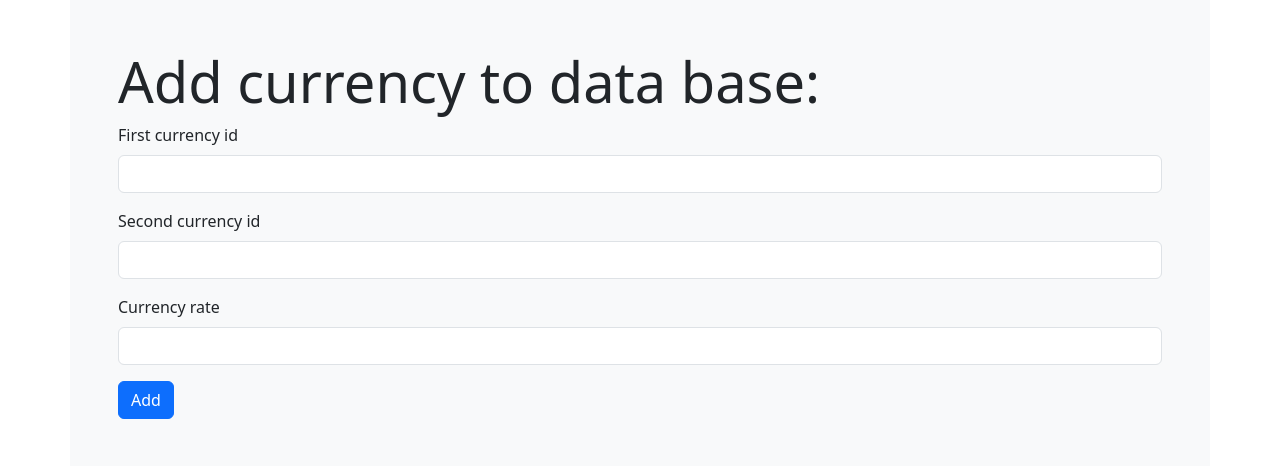
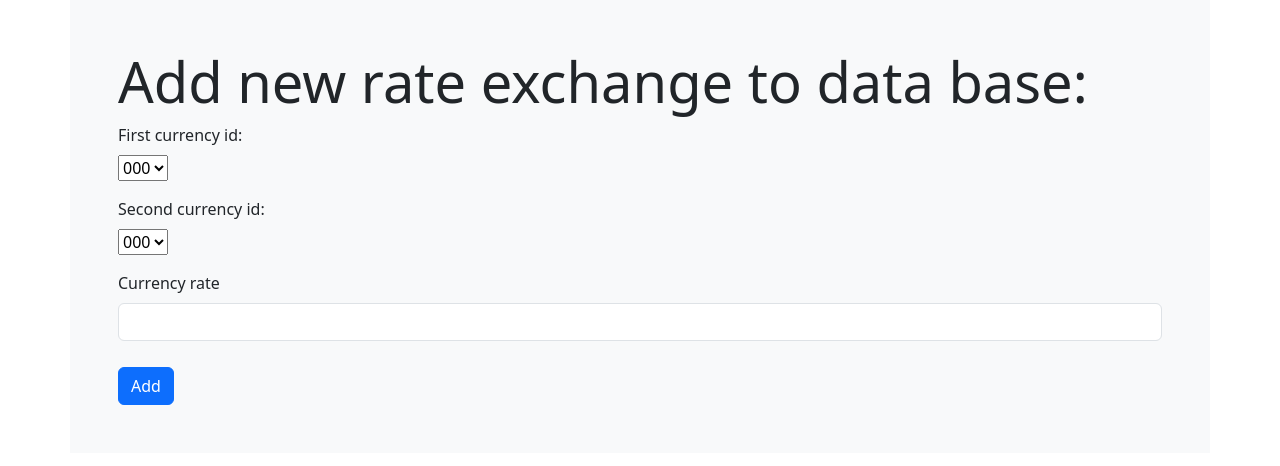
Before and after one commit to ilyag26/currency-exchanger, a Flask app: template templates/rate-add.html in a window 1280 px wide. Shown: the top 466 px of the page. Run offline with Flask 3, Linux system fonts and the light colour scheme; the template is opened without the code that fills it: most values are stand-ins (such as "Sample title", 1, 10 or a date in 2020).

Commit message:
added interface for the currency exchange process

```diff
--- a/handlers/rutes.py
+++ b/handlers/rutes.py
@@ -27,9 +27,15 @@ def list_currency():
 def add_currency():
     return render_template('currency-add.html')
 
-@app.route('/add_currency/<code>')
-def add_currency_result(code):
-    return render_template('currency-add.html', code1 = code)
+@app.route('/process_currency', methods=['POST'])
+def add_currency_result():
+
+    code = request.form['code']
+    fullname = request.form['fullname']
+    sign = request.form['sign']
+
+    requests.post(f"http://localhost:8080/currency_add?code={code}&fullname={fullname}&sign={sign}")
+    return render_template('currency-add.html', code1 = "success")
 
 @app.route('/rate')
 def show_rate():
@@ -39,8 +45,48 @@ def show_rate():
 
 @app.route('/add_rate')
 def add_rate():
-    return render_template('rate-add.html')
+    req = requests.get("http://localhost:8080/currency")
+    json_form = req.json()
+    return render_template('rate-add.html', data = json_form)
 
-@app.route('/add_rate/<code>')
-def add_rate_result(code):
-    return render_template('rate.html', code1 = code)
+@app.route('/process_rate', methods=['POST', 'GET'])
+def add_rate_process():
+
+    id1 = request.form['id1']
+    id2 = request.form['id2']
+    rate = request.form['rate']
+
+    requests.post(f"http://localhost:8080/exchangeRates?id1={id1}&id2={id2}&rate={rate}")
+    req = requests.get("http://localhost:8080/currency")
+    json_form = req.json()
+    return render_template('rate-add.html', code1 = "success", data=json_form)
+
+@app.route('/make_exchange')
+def exchange_route():
+    req = requests.get("http://localhost:8080/exchangeRates")
+    json_form = req.json()
+    return render_template('exchange-result.html', data = json_form)
+
+@app.route("/exchange_detect", methods=["GET"])
+def exchange_detect():
+    db1 = Db(db_path)
+    #getting params from first request from form
+    pareId = request.args.get('pare_id')
+    amount = request.args.get('amount')
+    #getting dict with data with rate exchange by id (pareId)
+    pareData = formate_data_exchange(db1.show_exchange_pare_id(pareId))
+    #getting code base currency from recived dict
+    for content in pareData:
+        for content2 in content["baseCurrencyId"]:
+            fromPare = content2["code"]
+    #getting code target currency from recived dict
+    for content in pareData:
+        for content2 in content["targetCurrencyId"]:
+            toPare = content2["code"]
+    #sending new request with all data that we need too send request
+    req = requests.get(f"http://localhost:8080/exchange?from={fromPare}&to={toPare}&amount={amount}")
+    json_form = req.json()
+    #sending request to get rate's list
+    req2 = requests.get("http://localhost:8080/exchangeRates")
+    json_form2 = req2.json()
+    return render_template('exchange-result.html', data = json_form2, data_rate = json_form, code1 = "success")
--- a/static/style.css
+++ b/static/style.css
@@ -7,3 +7,7 @@ a{
     text-decoration: none;
     color:white;
 }
+
+.btn{
+    margin-top:10px;
+}
--- a/templates/currency-add.html
+++ b/templates/currency-add.html
@@ -11,7 +11,7 @@
 <body>
         <div class="container bg-light p-5">
             <h1 class="display-4">Add currency to data base:</h1>
-            <form action="{{ url_for('currency_add') }}" method="POST">
+            <form action="{{ url_for('add_currency_result') }}" method="POST">
                 <div class="mb-3">
                   <label for="nameInput" class="form-label">Currency name</label>
                   <input type="text" class="form-control" id="nameInput" name="fullname">
--- a/templates/index.html
+++ b/templates/index.html
@@ -12,9 +12,10 @@
         <div class="container bg-light p-5">
             <h1 class="display-6">Main page</h1>
             <button type="button" class="btn btn-primary"><a href="/currency_list">Available currencies</a></button>
-            <button type="button" class="btn btn-primary"><a href="/add_currency">Add currency</a></button>
+            <button type="button" class="btn btn-primary"><a href="/add_currency">Add currency</a></button><br>
             <button type="button" class="btn btn-primary"><a href="/rate">Check rate</a></button>
-            <button type="button" class="btn btn-primary"><a href="/add_rate">Add new rate</a></button>
+            <button type="button" class="btn btn-primary"><a href="/add_rate">Add new rate</a></button><br>
+            <button type="button" class="btn btn-primary"><a href="/make_exchange">Make exchange</a></button>
         </div>
 </body>
 </html>
--- a/templates/rate-add.html
+++ b/templates/rate-add.html
@@ -10,15 +10,31 @@
 </head>
 <body>
         <div class="container bg-light p-5">
-            <h1 class="display-4">Add currency to data base:</h1>
-            <form action="{{ url_for('exchange_rates_add') }}" method="POST">
+            <h1 class="display-4">Add new rate exchange to data base:</h1>
+            <form action="{{ url_for('add_rate_process') }}" method="POST">
                 <div class="mb-3">
-                  <label for="nameInput" class="form-label">First currency id</label>
-                  <input type="text" class="form-control" id="firstCodeInput" name="id1">
+                  <label for="nameInput" class="form-label">First currency id:</label><br>
+                  <select id="firstCurrency" name="id1">
+                    {% for content in data %}
+
+                    <option value="{{content.id}}">
+                      {{content.code}}
+                    </option>
+
+                    {% endfor %}
+                  </select>
                 </div>
                 <div class="mb-3">
-                  <label for="codeInput" class="form-label">Second currency id</label>
-                  <input type="text" class="form-control" id="secondCodeInput" name="id2">
+                  <label for="codeInput" class="form-label">Second currency id:</label><br>
+                 <select id="secondCurrency" name="id2">
+                    {% for content in data %}
+
+                    <option value="{{content.id}}">
+                      {{content.code}}
+                    </option>
+
+                    {% endfor %}
+                  </select>
                 </div>
                 <div class="mb-3">
                     <label for="signInput" class="form-label">Currency rate</label>
```
Also changed, not shown: handlers/api.py (+11 -10 lines), templates/exchange-result.html (added, +68 -0 lines), db/currency.db, 1 other file.
